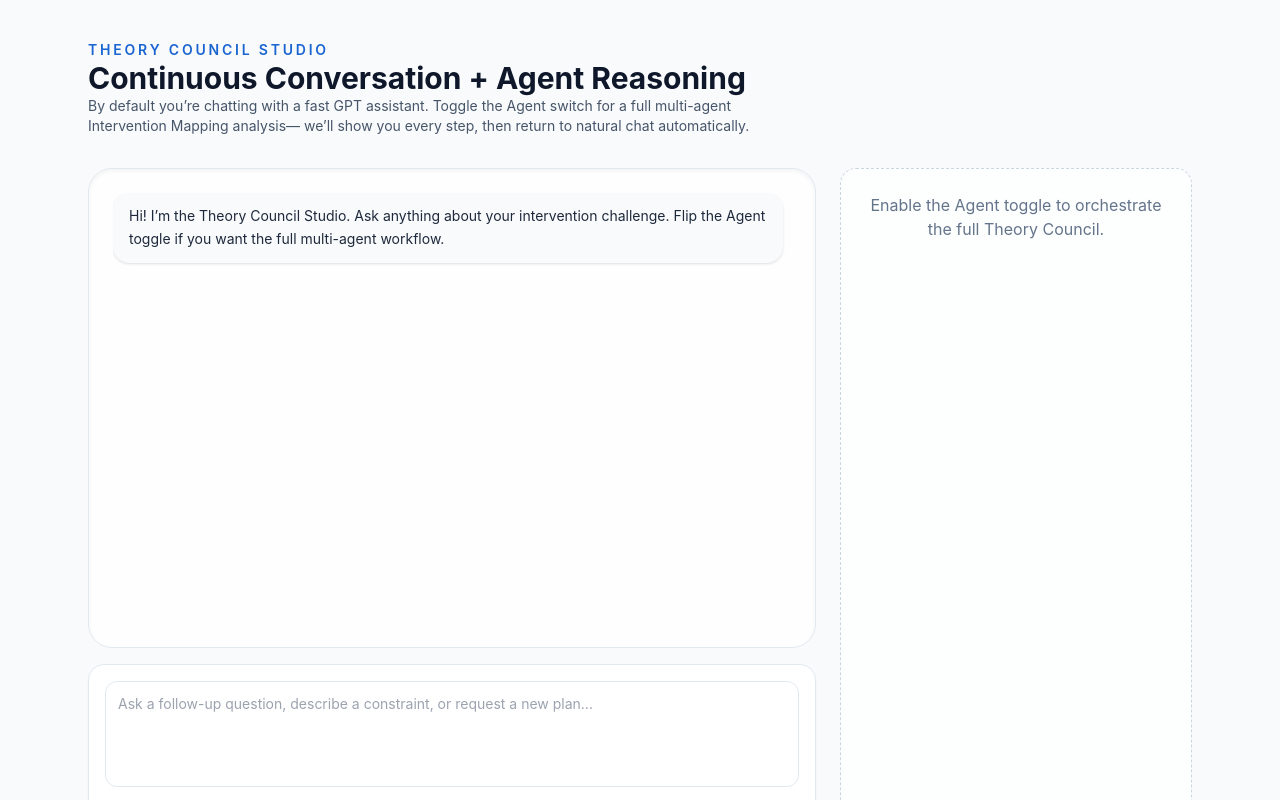
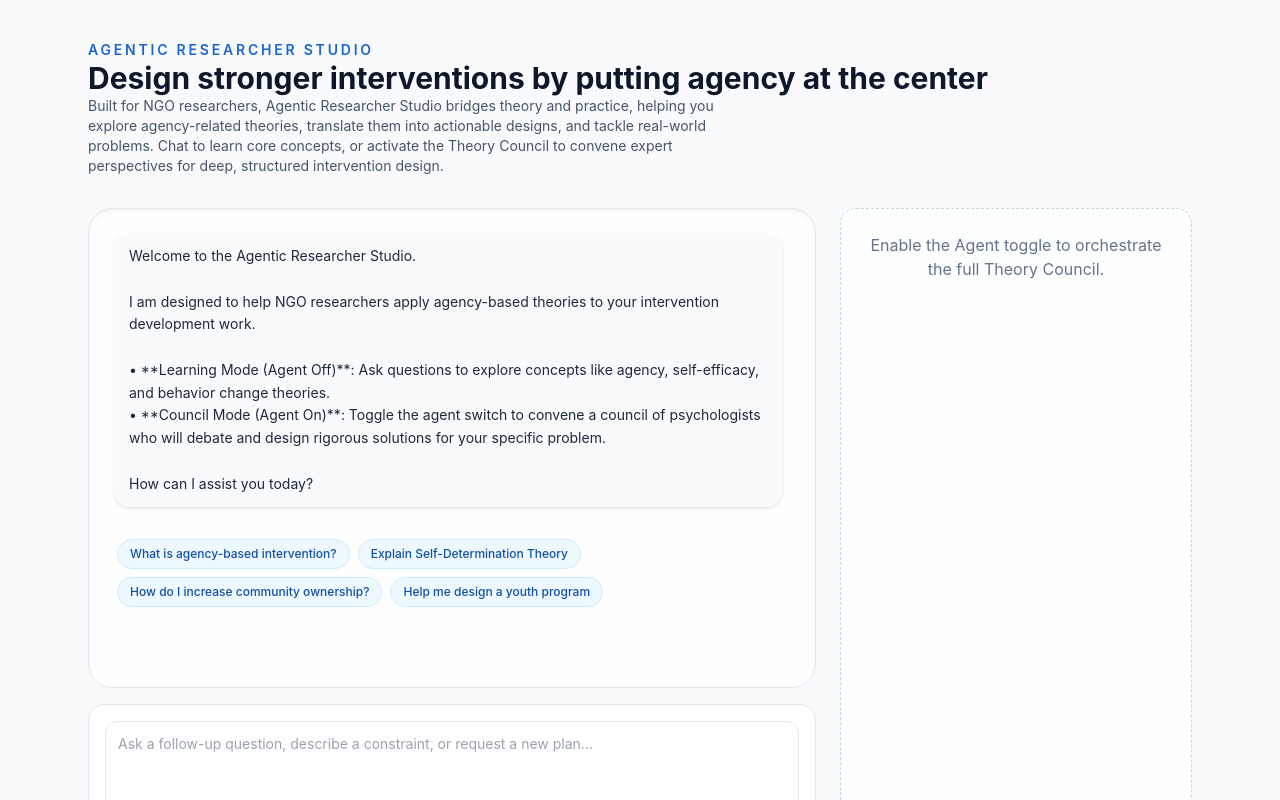
Before and after one commit to littlehifive/psych-agents, a Next.js app in the folder frontend/: page / in a window 1280 px wide. Shown: the top 800 px of the page. Built offline with nearby package versions, Linux system fonts and the light colour scheme.

Commit message:
revise title and description

```diff
--- a/frontend/app/layout.tsx
+++ b/frontend/app/layout.tsx
@@ -2,9 +2,9 @@ import type { Metadata } from "next";
 import "./globals.css";
 
 export const metadata: Metadata = {
-  title: "Theory Council Studio",
+  title: "Agentic Researcher Studio",
   description:
-    "Visualize how the Theory Council reasons through health-promotion problems.",
+    "Helping NGO researchers apply agency-based theories and interventions.",
 };
 
 export default function RootLayout({
--- a/frontend/app/page.tsx
+++ b/frontend/app/page.tsx
@@ -10,8 +10,15 @@ import type { ChatMessage, CouncilResult } from "@/lib/types";
 const INITIAL_ASSISTANT_MESSAGE: ChatMessage = {
   role: "assistant",
   content:
-    "Hi! I’m the Theory Council Studio. Ask anything about your intervention challenge. Flip the Agent toggle if you want the full multi-agent workflow.",
+    "Welcome to the Agentic Researcher Studio.\n\nI am designed to help NGO researchers apply agency-based theories to your intervention development work.\n\n• **Learning Mode (Agent Off)**: Ask questions to explore concepts like agency, self-efficacy, and behavior change theories.\n• **Council Mode (Agent On)**: Toggle the agent switch to convene a council of psychologists who will debate and design rigorous solutions for your specific problem.\n\nHow can I assist you today?",
 };
+
+const STARTER_QUESTIONS = [
+  "What is agency-based intervention?",
+  "Explain Self-Determination Theory",
+  "How do I increase community ownership?",
+  "Help me design a youth program"
+];
 
 export default function ConversationPage() {
   const [messages, setMessages] = useState<ChatMessage[]>([
@@ -232,15 +239,13 @@ export default function ConversationPage() {
       <header className="flex flex-col gap-4 lg:flex-row lg:items-center lg:justify-between">
         <div>
           <p className="text-sm font-semibold uppercase tracking-[0.2em] text-brand-600">
-            Theory Council Studio
+            Agentic Researcher Studio
           </p>
           <h1 className="text-3xl font-bold text-slate-900">
-            Continuous Conversation + Agent Reasoning
+            Design stronger interventions by putting agency at the center
           </h1>
           <p className="max-w-2xl text-sm text-slate-600">
-            By default you’re chatting with a fast GPT assistant. Toggle the
-            Agent switch for a full multi-agent Intervention Mapping analysis—
-            we’ll show you every step, then return to natural chat automatically.
+            Built for NGO researchers, Agentic Researcher Studio bridges theory and practice, helping you explore agency-related theories, translate them into actionable designs, and tackle real-world problems. Chat to learn core concepts, or activate the Theory Council to convene expert perspectives for deep, structured intervention design.
           </p>
         </div>
       </header>
@@ -263,6 +268,19 @@ export default function ConversationPage() {
                   </div>
                 );
               })}
+              {messages.length === 1 && (
+                <div className="mt-4 flex flex-wrap gap-2 px-1">
+                  {STARTER_QUESTIONS.map((q) => (
+                    <button
+                      key={q}
+                      onClick={() => handleSend(q)}
+                      className="rounded-full border border-brand-100 bg-brand-50 px-3 py-1.5 text-xs font-medium text-brand-700 hover:bg-brand-100 hover:text-brand-800 transition-colors"
+                    >
+                      {q}
+                    </button>
+                  ))}
+                </div>
+              )}
               <div ref={messagesEndRef} />
             </div>
           </div>
```
